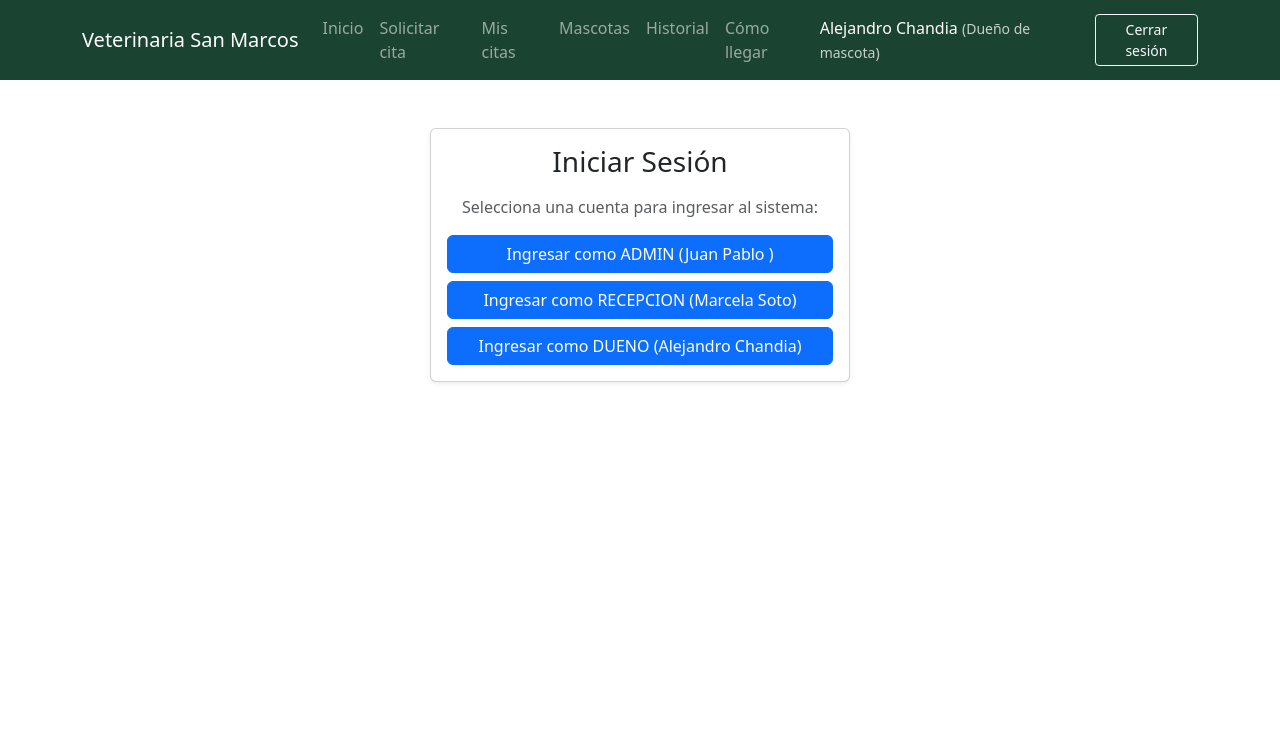
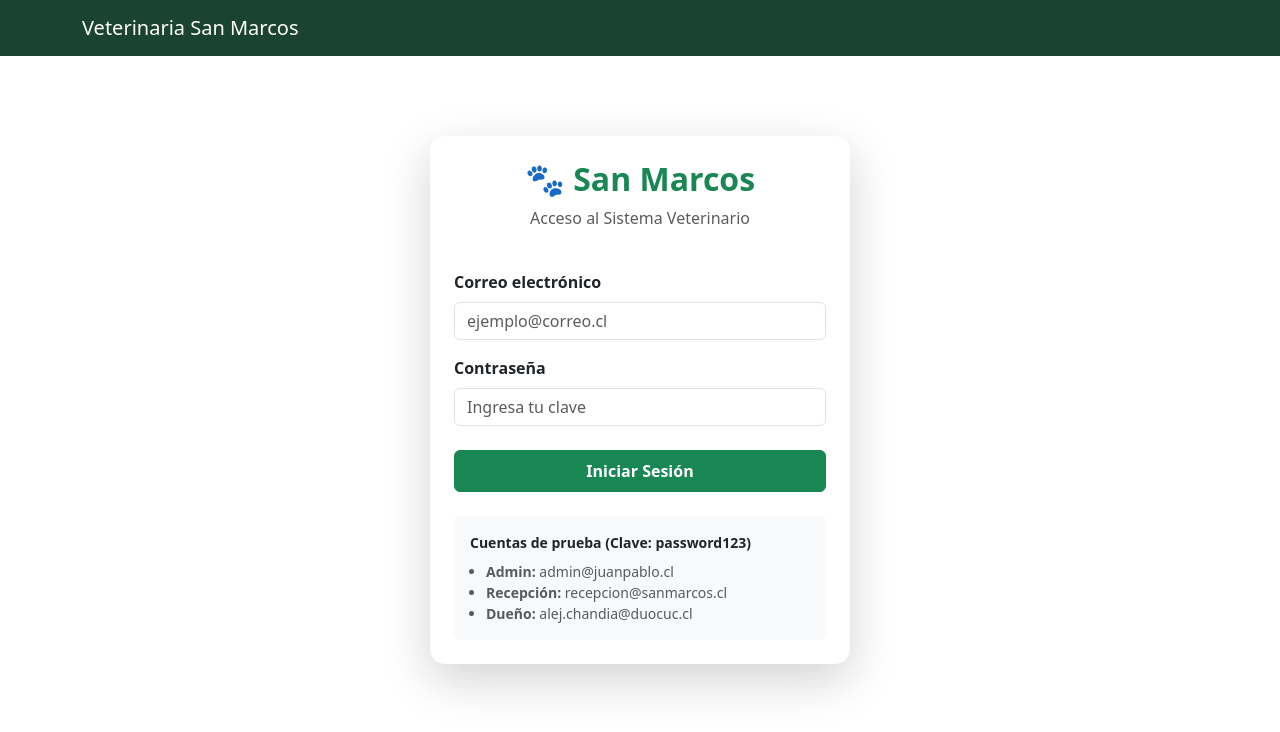
Before and after one commit to jptaulis-dev/Proyecto-Semestral-FullStack2, a React (Vite) app in the folder frontend/: page /login in a window 1280 px wide. Shown: the top 732 px of the page. Built offline with nearby package versions, Linux system fonts and the light colour scheme.

Commit message:
Login creado y terminado para los 3 roles

```diff
--- a/frontend/src/App.jsx
+++ b/frontend/src/App.jsx
@@ -1,74 +1,35 @@
 import { BrowserRouter, Routes, Route } from 'react-router-dom';
-import { Container, Card, Button, ButtonGroup } from 'react-bootstrap';
-import { AuthProvider, useAuth, USUARIOS_DEMO } from './context/AuthContext';
+import { Container, Card } from 'react-bootstrap';
+import { AuthProvider, useAuth } from './context/AuthContext';
 import AppNavbar from './components/AppNavbar';
 import ProtectedRoute from './components/ProtectedRoute';
 import MapaUbicacion from './components/MapaUbicacion';
-import SolicitarCita from './pages/dueno/SolicitarCita';
+import SolicitarCita from './pages/dueno/Solicitarcita';
 import MisCitas from './pages/dueno/MisCitas';
 import SolicitudesPendientes from './pages/recepcion/SolicitudesPendientes';
-import { ROLES } from './constants/roles';
 import Agenda from './pages/recepcion/Agenda';
 import Mascotas from './pages/Mascotas';
 import Historial from './pages/Historial';
 import Usuarios from './pages/admin/Usuarios';
+import Login from './pages/Login'; // Importamos el login real
+import { ROLES } from './constants/roles';
 
 function Inicio() {
-  const { usuario, login } = useAuth();
+  const { usuario } = useAuth();
 
   return (
     <div className="py-4">
       <Card className="shadow-sm mb-4 border-primary">
         <Card.Body>
-          <Card.Title>🐾 Bienvenido a Veterinaria San Marcos, {usuario?.nombre}</Card.Title>
-          <Card.Text className="text-muted mb-3">
-            Panel de prueba de roles: cambia de usuario aquí abajo para ver cómo se adapta el menú de navegación según los permisos del sistema.
+          <Card.Title>🐾 Bienvenido al portal de Veterinaria San Marcos</Card.Title>
+          <Card.Text className="text-muted mb-0">
+            Has iniciado sesión exitosamente como <strong>{usuario?.nombre}</strong>. Utiliza el menú superior para navegar por las opciones disponibles para tu rol.
           </Card.Text>
-          <ButtonGroup className="flex-wrap">
-            {USUARIOS_DEMO.map((u) => (
-              <Button
-                key={u.id}
-                variant={usuario?.rol === u.rol ? 'primary' : 'outline-primary'}
-                onClick={() => login(u)}
-              >
-                Ver como: {u.rol} ({u.nombre})
-              </Button>
-            ))}
-          </ButtonGroup>
         </Card.Body>
       </Card>
 
       <MapaUbicacion />
     </div>
-  );
-}
-
-function LoginDemo() {
-  const { login } = useAuth();
-  return (
-    <Card className="mx-auto mt-5 shadow-sm" style={{ maxWidth: '420px' }}>
-      <Card.Body className="text-center">
-        <h3 className="mb-3">Iniciar Sesión</h3>
-        <p className="text-muted">Selecciona una cuenta para ingresar al sistema:</p>
-        <div className="d-grid gap-2">
-          {USUARIOS_DEMO.map((u) => (
-            <Button
-              key={u.id}
-              variant="primary"
-              as="a"
-              href="/"
-              onClick={(e) => {
-                e.preventDefault();
-                login(u);
-                window.location.href = '/';
-              }}
-            >
-              Ingresar como {u.rol} ({u.nombre})
-            </Button>
-          ))}
-        </div>
-      </Card.Body>
-    </Card>
   );
 }
 
@@ -80,7 +41,7 @@ export default function App() {
         <AppNavbar />
         <Container className="mt-4">
           <Routes>
-            <Route path="/login" element={<LoginDemo />} />
+            <Route path="/login" element={<Login />} />
             <Route
               path="/"
               element={
--- a/frontend/src/context/AuthContext.jsx
+++ b/frontend/src/context/AuthContext.jsx
@@ -3,21 +3,33 @@ import { ROLES } from '../constants/roles';
 
 const AuthContext = createContext(null);
 
+// Agregamos la propiedad 'password' a los usuarios de prueba
 export const USUARIOS_DEMO = [
-  { id: 1, nombre: 'Juan Pablo ', email: 'admin@juanpablo.cl', rol: ROLES.ADMIN },
-  { id: 2, nombre: 'Marcela Soto', email: 'recepcion@sanmarcos.cl', rol: ROLES.RECEPCION },
-  { id: 3, nombre: 'Alejandro Chandia', email: 'alej.chandia@duocuc.cl', rol: ROLES.DUENO },
+  { id: 1, nombre: 'Juan Pablo', email: 'admin@juanpablo.cl', password: 'password123', rol: ROLES.ADMIN },
+  { id: 2, nombre: 'Marcela Soto', email: 'recepcion@sanmarcos.cl', password: 'password123', rol: ROLES.RECEPCION },
+  { id: 3, nombre: 'Alejandro Chandia', email: 'alej.chandia@duocuc.cl', password: 'password123', rol: ROLES.DUENO },
 ];
 
 export function AuthProvider({ children }) {
   const [usuario, setUsuario] = useState(() => {
     const guardado = localStorage.getItem('vsm_usuario');
-    return guardado ? JSON.parse(guardado) : USUARIOS_DEMO[2]; // Inicia como Dueño por defecto
+    // Empezamos como null para forzar que pase por la pantalla de Login
+    return guardado ? JSON.parse(guardado) : null;
   });
 
-  const login = (datosUsuario) => {
-    setUsuario(datosUsuario);
-    localStorage.setItem('vsm_usuario', JSON.stringify(datosUsuario));
+  // Nueva lógica que valida correo y contraseña
+  const login = (email, password) => {
+    const userEncontrado = USUARIOS_DEMO.find(
+      (u) => u.email === email && u.password === password
+    );
+
+    if (userEncontrado) {
+      setUsuario(userEncontrado);
+      localStorage.setItem('vsm_usuario', JSON.stringify(userEncontrado));
+      return { exito: true };
+    } else {
+      return { exito: false, mensaje: 'Correo electrónico o contraseña incorrectos.' };
+    }
   };
 
   const logout = () => {
--- a/frontend/src/pages/Login.jsx
+++ b/frontend/src/pages/Login.jsx
@@ -1,50 +1,84 @@
 import { useState } from 'react';
-import { Container, Row, Col, Card, Form, Button, Alert } from 'react-bootstrap';
-import { useNavigate } from 'react-router-dom';
-import { useAuth, USUARIOS_DEMO } from '../context/AuthContext';
+import { Card, Form, Button, Alert, Container } from 'react-bootstrap';
+import { useNavigate, useLocation } from 'react-router-dom';
+import { useAuth } from '../context/AuthContext';
 
 export default function Login() {
   const { login } = useAuth();
   const navigate = useNavigate();
-  const [cuentaId, setCuentaId] = useState('');
+  const location = useLocation();
+
+  const [email, setEmail] = useState('');
+  const [password, setPassword] = useState('');
   const [error, setError] = useState('');
 
-  const ingresar = (e) => {
+  // Hacia dónde redirigir después de loguearse exitosamente
+  const from = location.state?.from?.pathname || '/';
+
+  const handleSubmit = (e) => {
     e.preventDefault();
-    const cuenta = USUARIOS_DEMO.find((u) => String(u.id) === cuentaId);
-    if (!cuenta) {
-      setError('Selecciona una cuenta para continuar.');
+    setError('');
+
+    // Validación 1: Campos vacíos
+    if (!email.trim() || !password.trim()) {
+      setError('Por favor, ingresa tu correo y contraseña.');
       return;
     }
-    setError('');
-    login(cuenta);
-    navigate('/');
+
+    // Validación 2: Credenciales correctas
+    const resultado = login(email, password);
+    if (resultado.exito) {
+      navigate(from, { replace: true });
+    } else {
+      setError(resultado.mensaje);
+    }
   };
 
   return (
-    <Container className="py-4">
-      <Row className="justify-content-center">
-        <Col md={7} lg={5}>
-          <Card body>
-            <h1 className="h3 mb-3">Iniciar sesión</h1>
-            {error && <Alert variant="danger">{error}</Alert>}
-            <Form onSubmit={ingresar} noValidate>
-              <Form.Group className="mb-3" controlId="cuenta">
-                <Form.Label>Cuenta</Form.Label>
-                <Form.Select value={cuentaId} onChange={(e) => setCuentaId(e.target.value)}>
-                  <option value="">Selecciona una cuenta...</option>
-                  {USUARIOS_DEMO.map((u) => (
-                    <option key={u.id} value={u.id}>
-                      {u.nombre} ({u.rol})
-                    </option>
-                  ))}
-                </Form.Select>
-              </Form.Group>
-              <Button type="submit" className="w-100">Ingresar</Button>
-            </Form>
-          </Card>
-        </Col>
-      </Row>
+    <Container className="d-flex align-items-center justify-content-center" style={{ minHeight: '80vh' }}>
+      <Card className="shadow-lg p-4 border-0" style={{ width: '100%', maxWidth: '420px', borderRadius: '15px' }}>
+        <div className="text-center mb-4">
+          <h2 className="text-success fw-bold">🐾 San Marcos</h2>
+          <p className="text-muted">Acceso al Sistema Veterinario</p>
+        </div>
+
+        {error && <Alert variant="danger">{error}</Alert>}
+
+        <Form onSubmit={handleSubmit} noValidate>
+          <Form.Group className="mb-3" controlId="formEmail">
+            <Form.Label className="fw-bold">Correo electrónico</Form.Label>
+            <Form.Control
+              type="email"
+              placeholder="ejemplo@correo.cl"
+              value={email}
+              onChange={(e) => setEmail(e.target.value)}
+            />
+          </Form.Group>
+
+          <Form.Group className="mb-4" controlId="formPassword">
+            <Form.Label className="fw-bold">Contraseña</Form.Label>
+            <Form.Control
+              type="password"
+              placeholder="Ingresa tu clave"
+              value={password}
+              onChange={(e) => setPassword(e.target.value)}
+            />
+          </Form.Group>
+
+          <Button variant="success" type="submit" className="w-100 fw-bold py-2">
+            Iniciar Sesión
+          </Button>
+        </Form>
+
+        <div className="mt-4 p-3 bg-light rounded text-muted small">
+          <p className="mb-2 text-dark"><strong>Cuentas de prueba (Clave: password123)</strong></p>
+          <ul className="mb-0 ps-3">
+            <li><strong>Admin:</strong> admin@juanpablo.cl</li>
+            <li><strong>Recepción:</strong> recepcion@sanmarcos.cl</li>
+            <li><strong>Dueño:</strong> alej.chandia@duocuc.cl</li>
+          </ul>
+        </div>
+      </Card>
     </Container>
   );
 }
```
